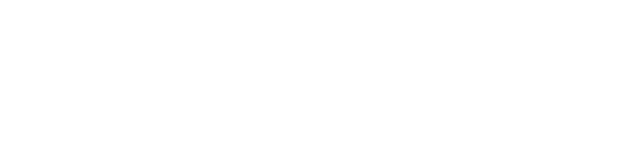
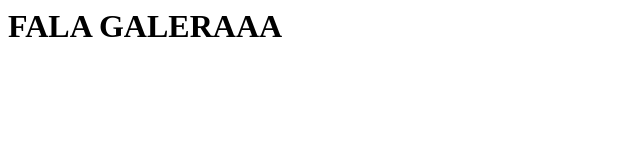
Before and after one commit to lmioki/Faculdade, a plain HTML site: page index.html in a window 1280 px wide. Shown: the whole page, without its empty margins (0-640 px from the left). Drawn offline with Linux system fonts and the light colour scheme.

Commit message:
Mudei de novo

```diff
--- a/index.html
+++ b/index.html
@@ -1,7 +1,8 @@
 <html>
 	<head>
-
+		<meta charset="utf-8"/>
 	</head>
 	<body>
+		<h1>FALA GALERAAA</h1>
 	</body>
 </html>
```
